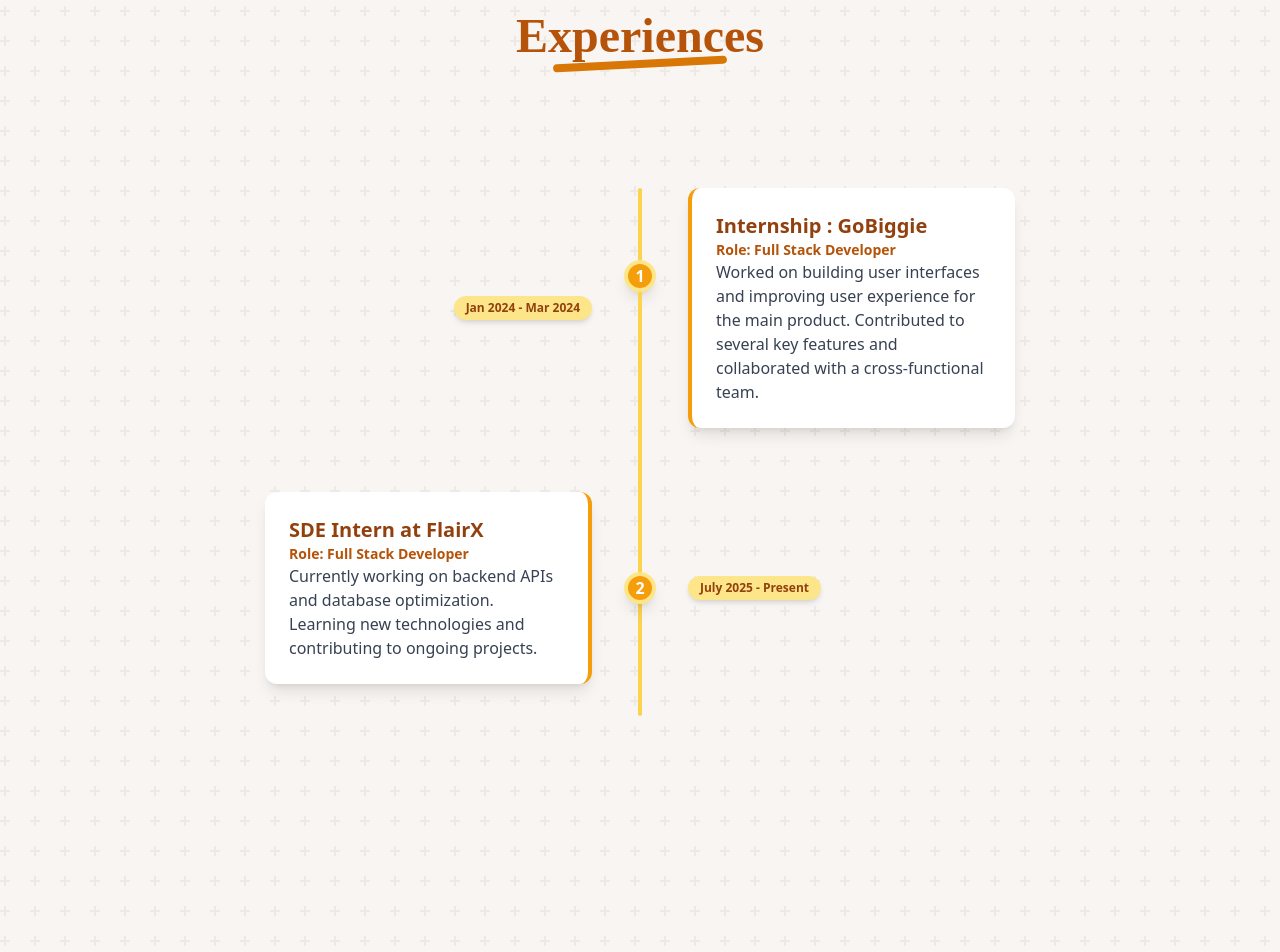
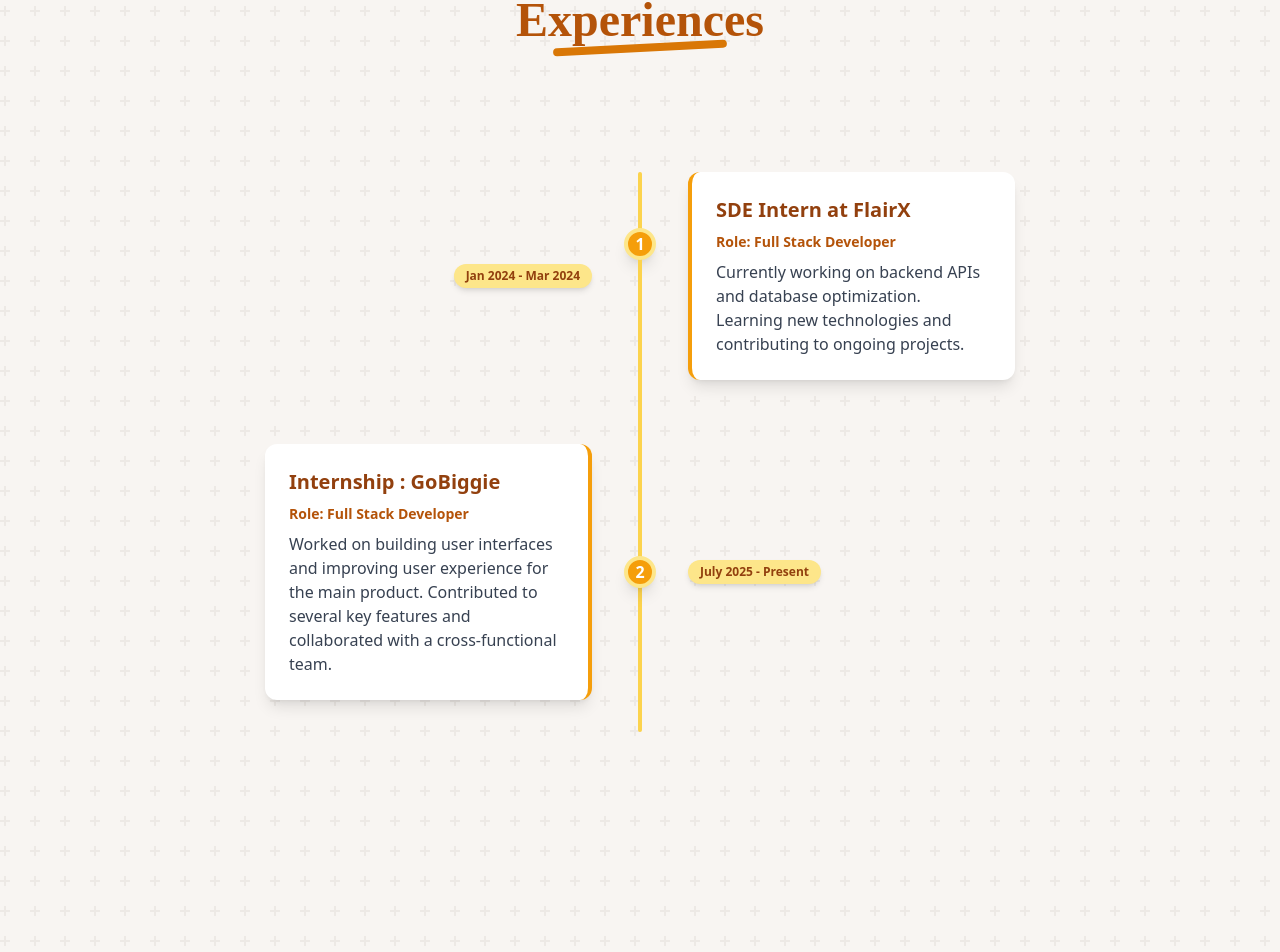
Before and after one commit to CodeXGautam/portfolio, a React (Create React App) app in the folder frontend/: page / in a window 1280 px wide. Shown: the part 2844-3796 px from the top of the page. Built offline with nearby package versions, Linux system fonts and the light colour scheme.

Commit message:
Update Experience component with new internship details and improved layout

```diff
--- a/frontend/src/pages/Experience.js
+++ b/frontend/src/pages/Experience.js
@@ -30,10 +30,11 @@
                     </div>
                     {/* Card */}
                     <div className="w-full sm:w-1/2 pl-0 sm:pl-8 mt-4 sm:mt-0">
-                        <div className="bg-white rounded-xl shadow-lg p-6 max-w-md border-l-4 border-amber-500 mx-auto sm:mx-0">
-                            <h3 className="text-xl font-bold text-amber-800">Internship : GoBiggie</h3>
+                        <div className="bg-white flex flex-col gap-2 rounded-xl shadow-lg p-6 max-w-md border-l-4 border-amber-500 mx-auto sm:mx-0">
+                            <h3 className="text-xl font-bold text-amber-800">SDE Intern at FlairX </h3>
                             <p className="text-sm text-amber-700 font-semibold">Role: Full Stack Developer</p>
-                            <p className="text-gray-700">Worked on building user interfaces and improving user experience for the main product. Contributed to several key features and collaborated with a cross-functional team.</p>
+                            <p className="text-gray-700">  Currently working on backend APIs and database optimization.
+                                Learning new technologies and contributing to ongoing projects.</p>
                         </div>
                     </div>
                 </div>
@@ -54,10 +55,11 @@
                     </div>
                     {/* Card */}
                     <div className="w-full sm:w-1/2 pr-0 sm:pr-8 mt-4 sm:mt-0 flex justify-end">
-                        <div className="bg-white rounded-xl shadow-lg p-6 max-w-md border-r-4 border-amber-500 mx-auto sm:mx-0">
-                            <h3 className="text-xl font-bold text-amber-800">SDE Intern at FlairX</h3>
+                        <div className="bg-white flex flex-col gap-2 rounded-xl shadow-lg p-6 max-w-md border-r-4 border-amber-500 mx-auto sm:mx-0">
+                            <h3 className="text-xl font-bold text-amber-800">Internship : GoBiggie</h3>
                             <p className="text-sm text-amber-700 font-semibold">Role: Full Stack Developer</p>
-                            <p className="text-gray-700">Currently working on backend APIs and database optimization. Learning new technologies and contributing to ongoing projects.</p>
+                            <p className="text-gray-700">Worked on building user interfaces and improving user experience for the main product.
+                                Contributed to several key features and collaborated with a cross-functional team.</p>
                         </div>
                     </div>
                 </div>
```
